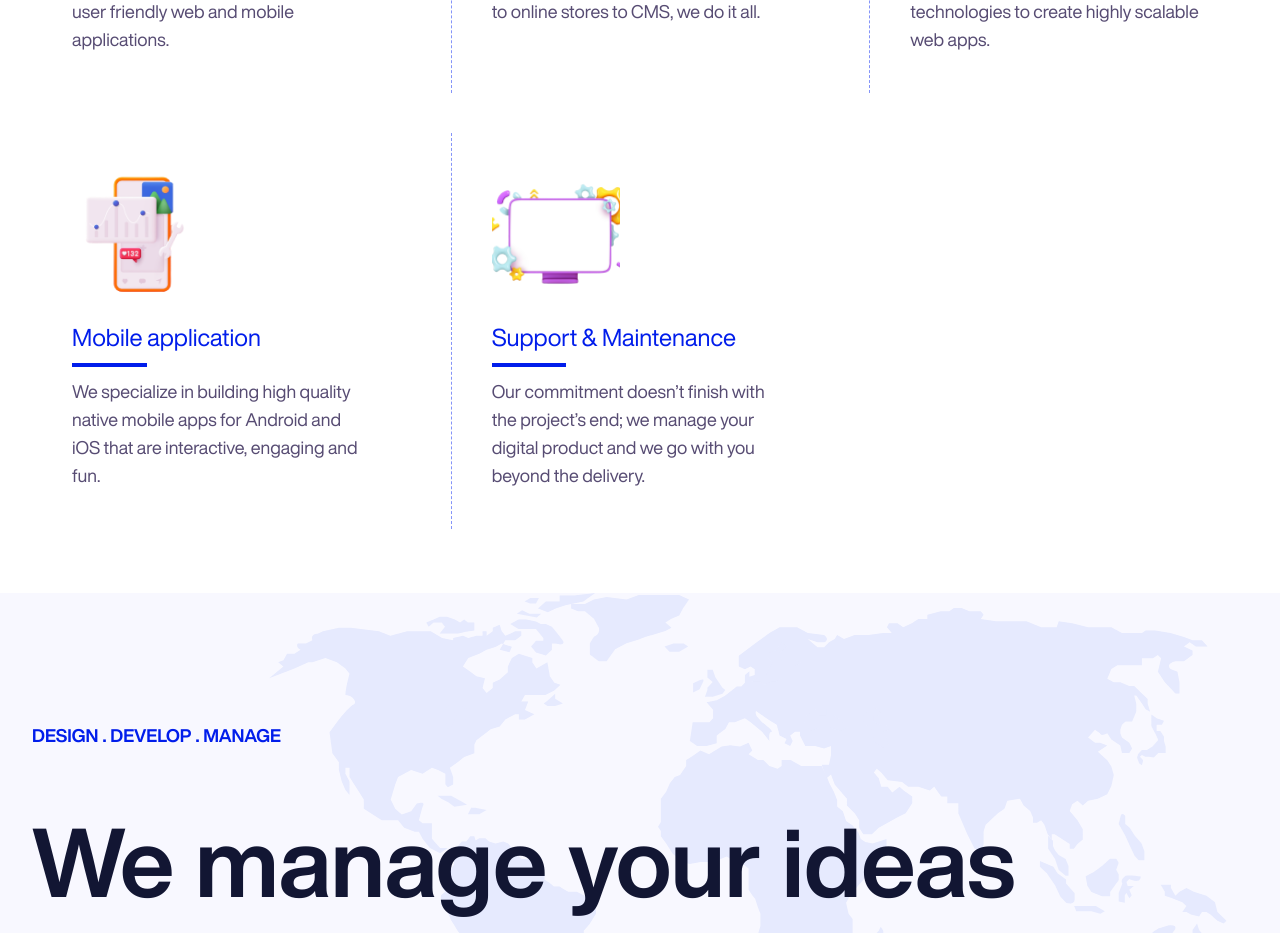
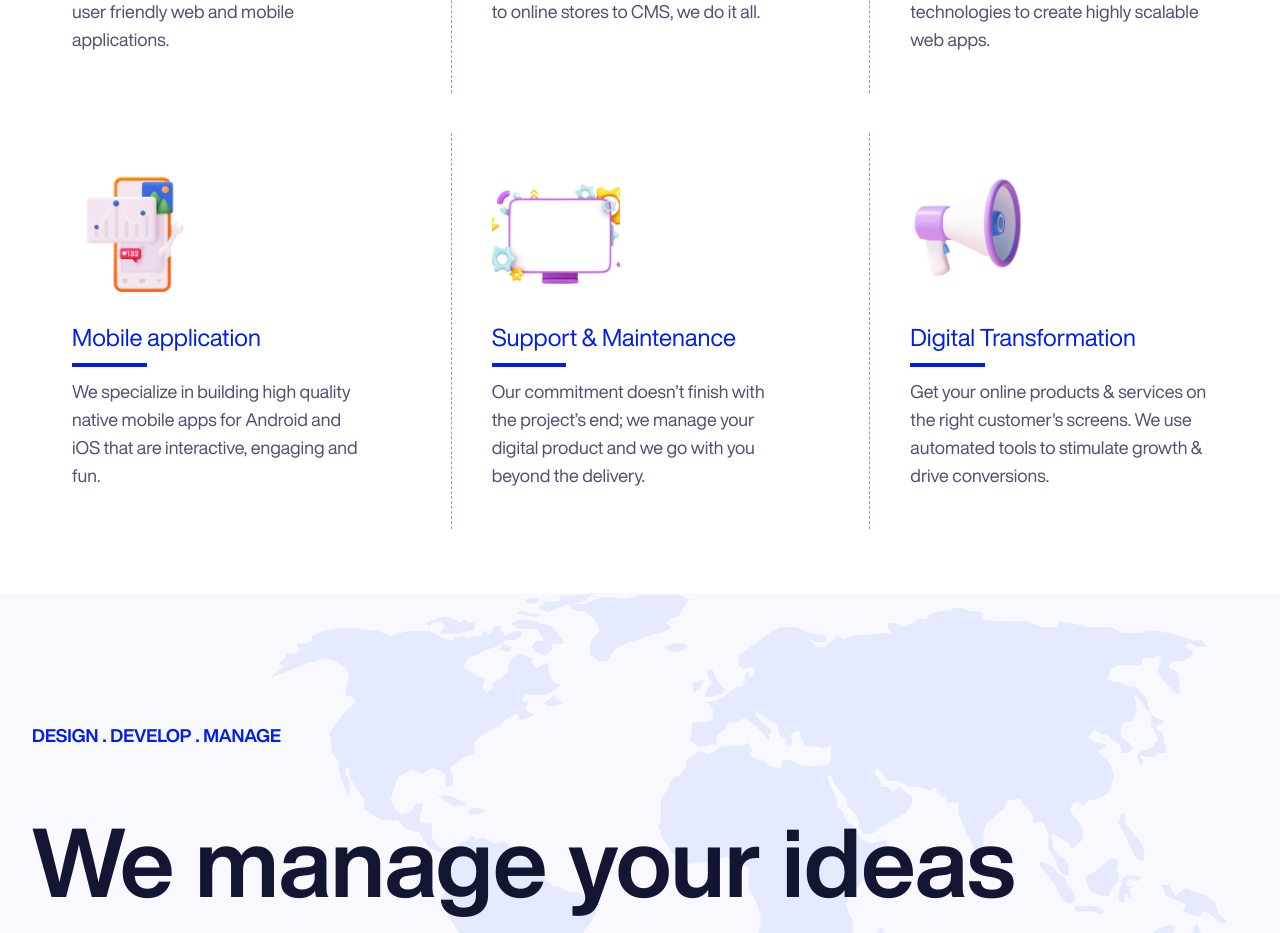
Before and after one commit to blk-labs/blk-website, a Vue app: page / in a window 1280 px wide. Shown: the part 1300-2233 px from the top of the page. Built offline with nearby package versions, Linux system fonts and the light colour scheme; what @formkit/vue would draw is missing.

Commit message:
feat: added new service

```diff
--- a/src/pages/Home.vue
+++ b/src/pages/Home.vue
@@ -52,6 +52,11 @@ const whatWeDo2: Ref<Service[]> = ref([
         image: '/assets/maintenance_ccexpress 1.png',
         title: 'Support & Maintenance',
         text: 'Our commitment doesn’t finish with the project’s end; we manage your digital product and we go with you beyond the delivery.'
+    },
+    {
+        image: '/assets/megaphone-on-pink-background-3d-render-1956073714.png',
+        title: 'Digital Transformation',
+        text: "Get your online products & services on the right customer's screens. We use automated tools to  stimulate growth & drive conversions."
     },
 ])
 
--- a/src/pages/Services.vue
+++ b/src/pages/Services.vue
@@ -30,6 +30,11 @@ const whatWeDo2: Ref<Service[]> = ref([
         image: '/assets/maintenance_ccexpress 1.png',
         title: 'Support & Maintenance',
         text: 'Our commitment doesn’t finish with the project’s end; we manage your digital product and we go with you beyond the delivery.'
+    },
+    {
+        image: '/assets/megaphone-on-pink-background-3d-render-1956073714.png',
+        title: 'Digital Transformation',
+        text: "Get your online products & services on the right customer's screens. We use automated tools to  stimulate growth & drive conversions."
     },
 ])
 
```
Also changed, not shown: public/assets/megaphone-on-pink-background-3d-render-1956073714.png (added).
